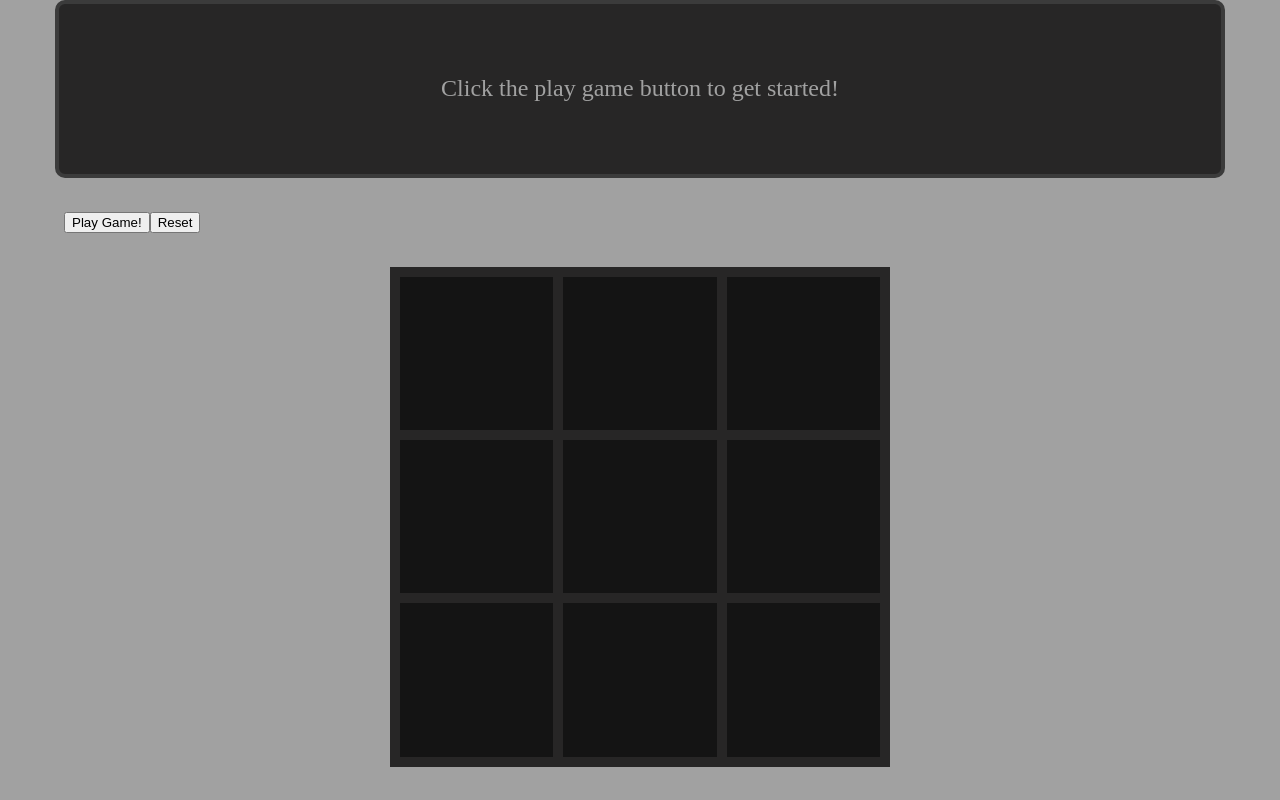
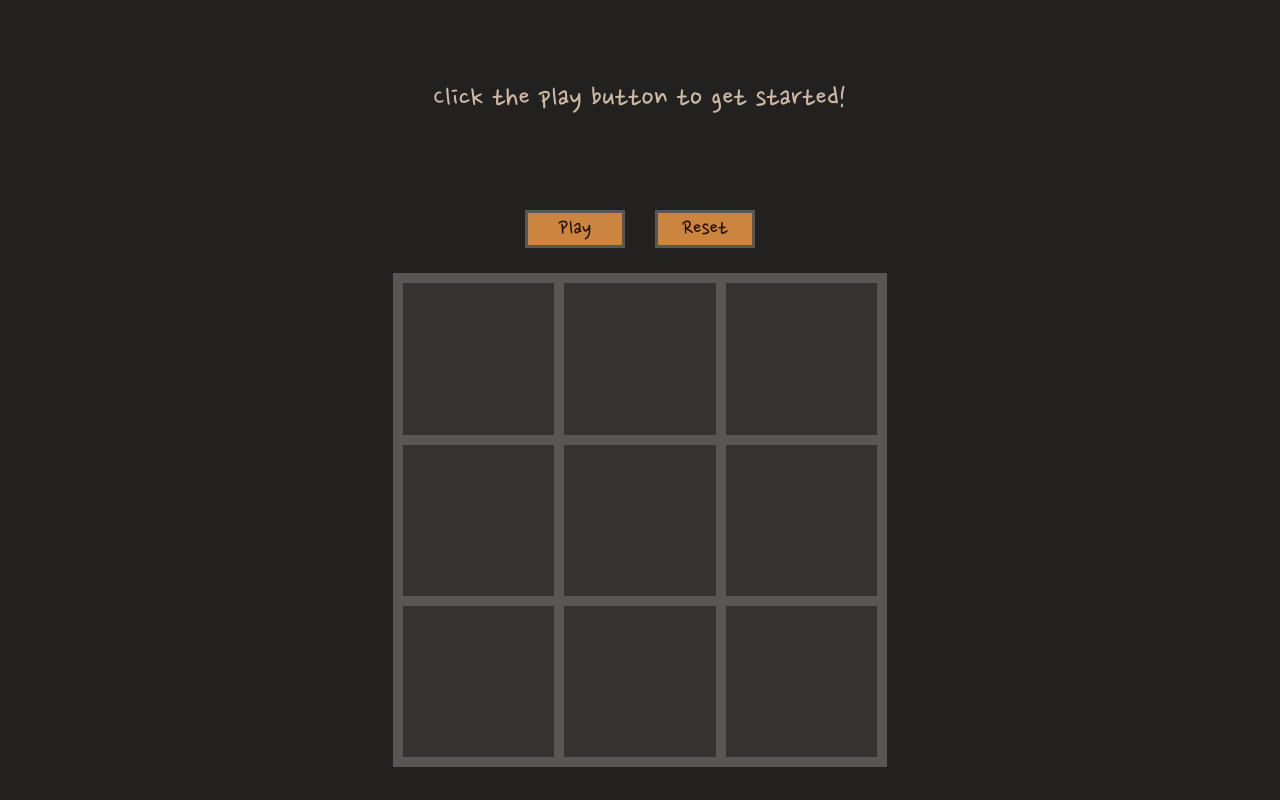
Before and after one commit to Bjwills7/TOP-TicTacToe, a website: page index.html in a window 1280 px wide. Drawn offline with Linux system fonts and the light colour scheme.

Commit message:
Add font Adjust color scheme

```diff
--- a/index.html
+++ b/index.html
@@ -5,15 +5,21 @@
     <meta http-equiv="X-UA-Compatible" content="IE=edge" />
     <meta name="viewport" content="width=device-width, initial-scale=1.0" />
     <title>Tic Tac Toe</title>
+    <link rel="preconnect" href="https://fonts.googleapis.com" />
+    <link rel="preconnect" href="https://fonts.gstatic.com" crossorigin />
+    <link
+      href="https://fonts.googleapis.com/css2?family=Nanum+Pen+Script&display=swap"
+      rel="stylesheet"
+    />
     <link rel="stylesheet" href="style.css" />
     <script src="script.js" defer></script>
   </head>
   <body>
     <div class="message">
-      <p class="message-text">Click the play game button to get started!</p>
+      <p class="message-text">Click the play button to get started!</p>
     </div>
     <div class="buttons">
-      <button class="play">Play Game!</button>
+      <button class="play">Play</button>
       <button class="reset">Reset</button>
     </div>
     <form class="modal" data-visible="false" action="">
--- a/style.css
+++ b/style.css
@@ -1,40 +1,59 @@
 html,
 body {
+  font-family: "Nanum Pen Script", cursive;
   height: 100%;
   margin: 0;
   padding: 0;
 }
 
 body {
-  background-color: rgb(161, 161, 161);
+  background-color: #222120;
   display: grid;
   grid-template-rows: 2fr 1fr 6fr;
   grid-template-columns: 1fr;
   justify-items: center;
+  padding-top: 10px;
+  box-sizing: border-box;
 }
 
 .message {
   display: flex;
   justify-content: center;
   align-items: center;
-  background-color: rgb(39, 38, 38);
-  color: rgb(161, 161, 161);
+  color: #ccb8a3;
   width: 90%;
-  border: 4px solid rgb(59, 59, 59);
-  border-radius: 10px;
   padding: 5px;
 }
-
 .message-text {
   margin: 0;
-  font-size: 24px;
+  font-size: 32px;
   text-align: center;
 }
 
+button {
+  font-family: "Nanum Pen Script", cursive;
+}
 .buttons {
   display: flex;
   align-items: center;
+  justify-content: center;
+  gap: 30px;
   width: 90%;
+}
+.buttons button {
+  padding: 4px 8px 4px 8px;
+  width: 100px;
+  color: #251200;
+  background-color: #cc853e;
+  border: 3px solid #595754;
+  font-size: 24px;
+  line-height: 100%;
+}
+.buttons button:hover {
+  border: 4px solid #595754;
+}
+.buttons button:active {
+  transform: scale(0.9);
 }
 
 .modal {
@@ -55,6 +74,7 @@ body {
 }
 .modal label {
   align-self: center;
+  font-size: 24px;
 }
 .modal input {
   align-self: start;
@@ -72,13 +92,14 @@ body {
   border-radius: 5px;
   border: 2px solid rgb(59, 59, 59);
   background-color: rgb(77, 77, 77);
+  font-size: 24px;
 }
 .modal button:hover {
   transform: scale(0.9);
 }
 
 .game-board {
-  background-color: rgb(39, 38, 38);
+  background-color: #595754;
   aspect-ratio: 1 / 1;
   grid-row: 3 / span 1;
   height: 90%;
@@ -86,12 +107,12 @@ body {
   grid-template-columns: repeat(3, 1fr);
   grid-template-rows: repeat(3, 1fr);
   grid-gap: 10px;
-  border: 10px solid rgb(39, 38, 38);
+  border: 10px solid #595754;
 }
 .cell {
-  background-color: rgb(20, 20, 20);
-  color: rgb(161, 161, 161);
-  font-size: 32px;
+  background-color: #353331;
+  color: #cc853e;
+  font-size: 128px;
   display: flex;
   justify-content: center;
   align-items: center;
```
